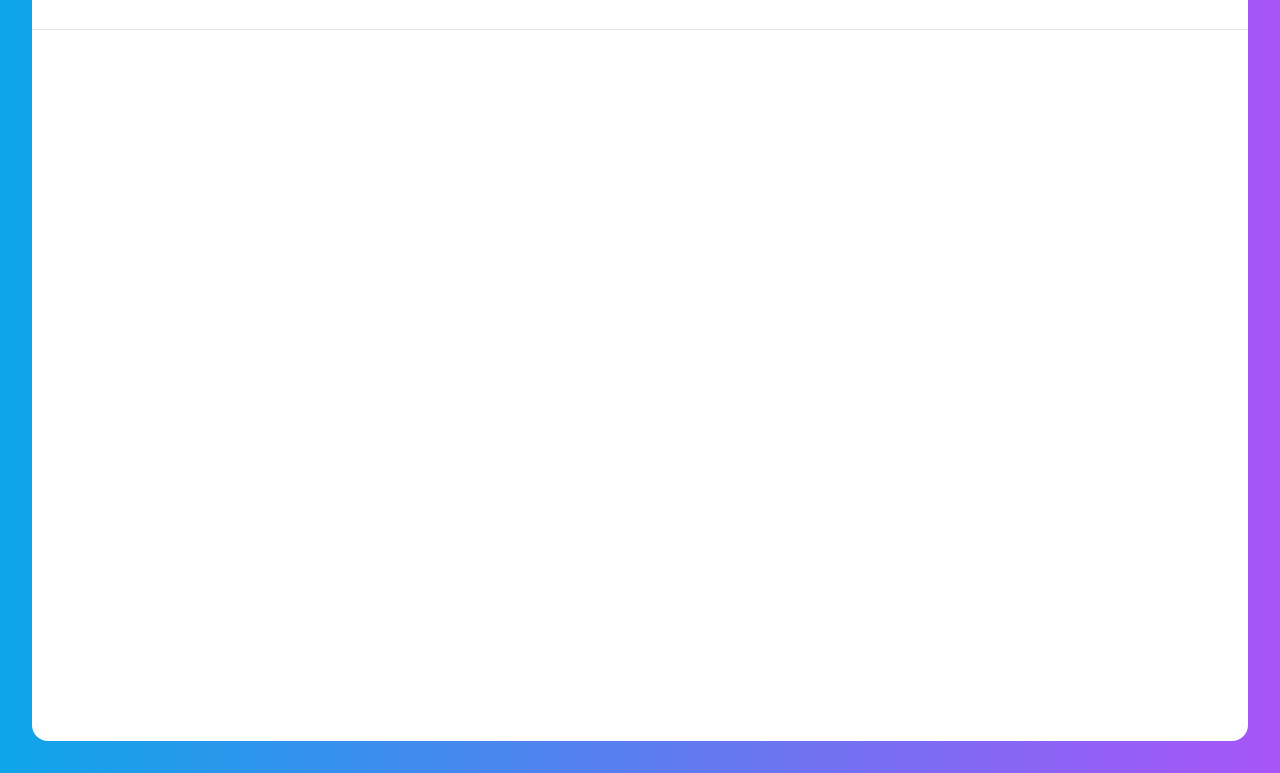
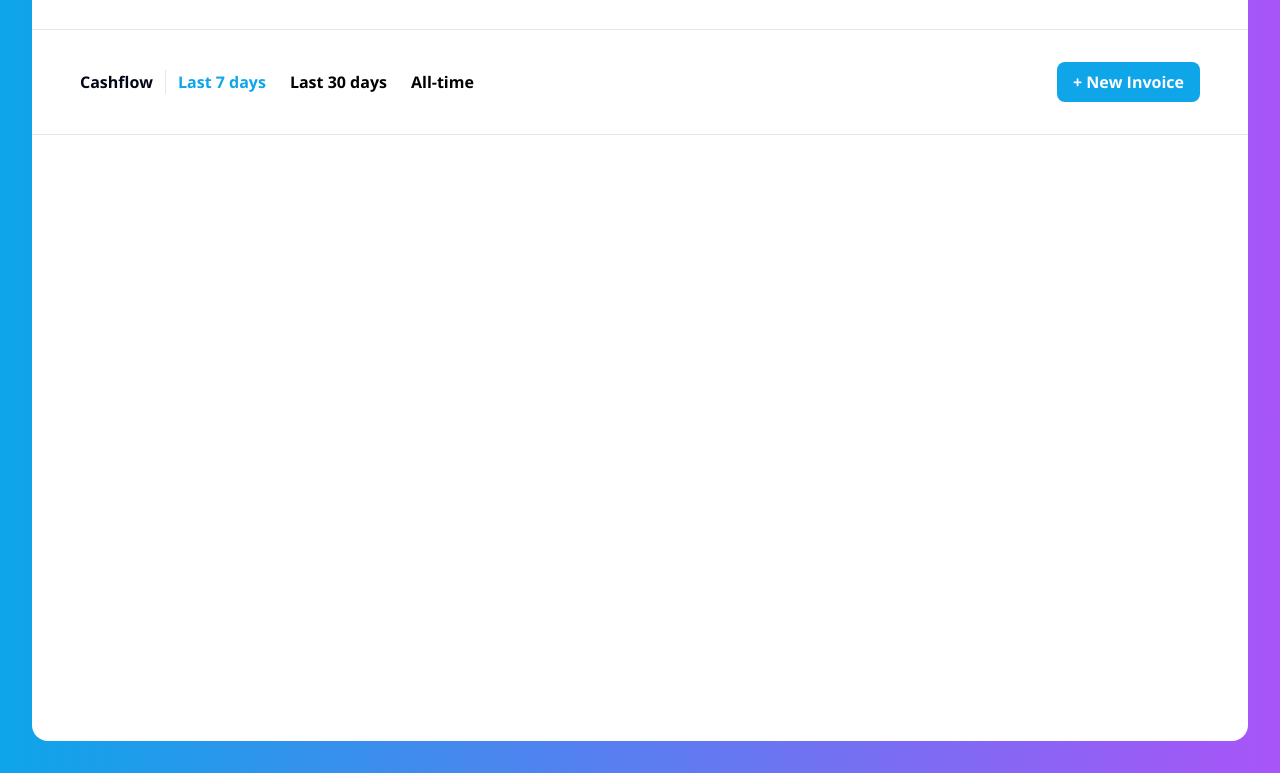
Before and after one commit to MartinBINARD/Sassy, a website: page src/index.html in a window 1280 px wide. Shown: the part 91-864 px from the top of the page. Drawn offline with nearby package versions, Linux system fonts and the light colour scheme.

Commit message:
Add nav menu

```diff
--- a/src/index.html
+++ b/src/index.html
@@ -33,6 +33,16 @@
         </li>
       </ul>
     </header>
+    <div class="flex items-center justify-between border-b px-12 py-8 font-bold">
+      <ul class="flex font-bold">
+        <li class="border-r pr-3 text-slate-950">Cashflow</li>
+        <a class="px-3 text-sky-500 hover:text-sky-500" href="#">Last 7 days</a><a class="px-3 hover:text-sky-500"
+          href="#">Last 30 days</a><a class="px-3 hover:text-sky-500" href="#">All-time</a>
+      </ul>
+      <button class="rounded-lg bg-sky-500 px-4 py-2 text-white hover:bg-sky-600 active:bg-sky-700">
+        + New Invoice
+      </button>
+    </div>
   </div>
 </body>
 
```
Also changed, not shown: src/output.css.
